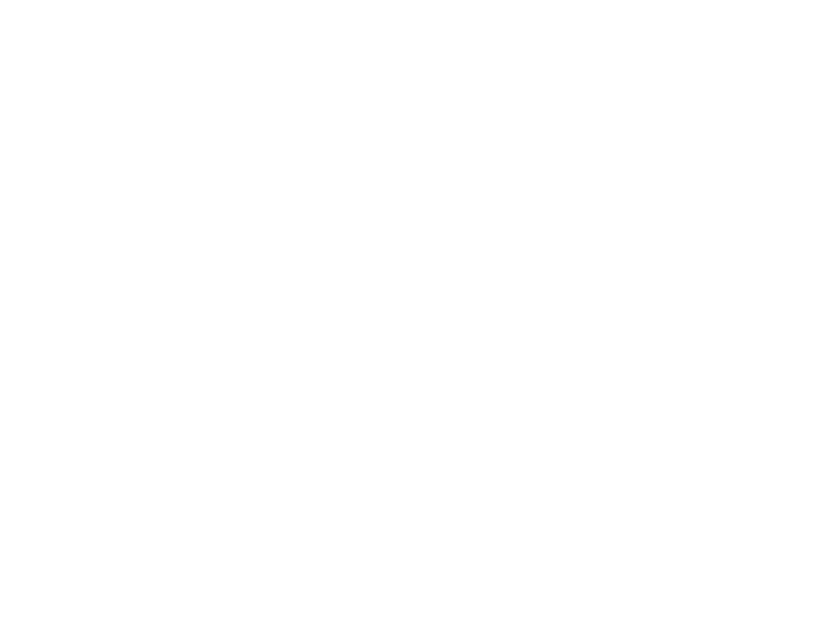
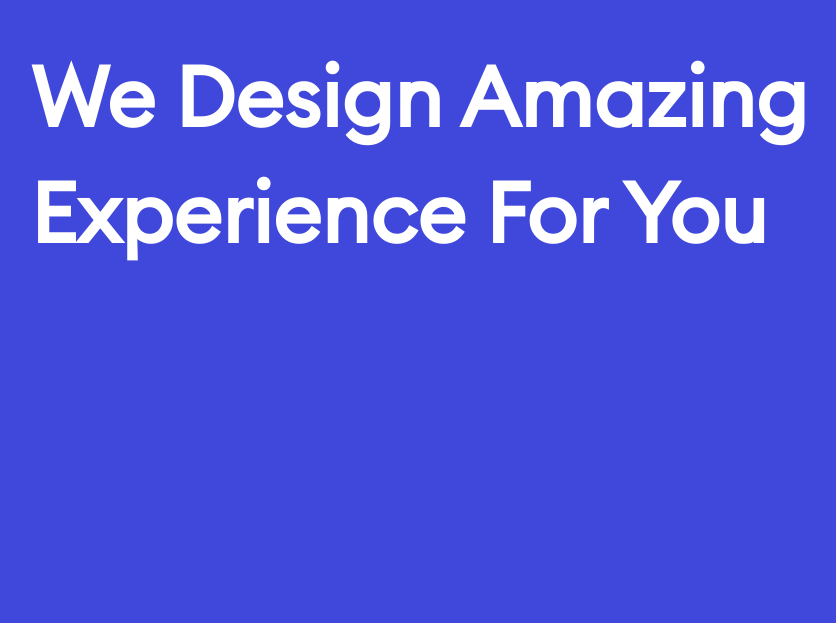
Before and after one commit to krishna-sdp/trying, a Next.js app: page / in a window 1280 px wide. Shown: the part 177-800 px from the top of the page, without its empty margins (221-1057 px from the left). Built offline with nearby package versions, Linux system fonts and the light colour scheme.

Commit message:
code update

```diff
--- a/components/Home/Banners.js
+++ b/components/Home/Banners.js
@@ -10,7 +10,11 @@ import { ScrollTrigger } from "gsap/dist/ScrollTrigger";
 // gsap.registerPlugin(ScrollTrigger);
 
 export default function Banners() {
-  gsap.registerPlugin(ScrollTrigger);
+  if (typeof window !== "undefined") {
+    gsap.registerPlugin(ScrollTrigger);
+  }
+
+
   const scrollPosition = useScrollPosition();
 
   const [colourState, setcolourState] = useState("bg-blue-theme");
--- a/styles/styles.scss
+++ b/styles/styles.scss
@@ -18,7 +18,7 @@
 @import "components/header";
 @import "components/form";
 @import "components/ourValue";
-// @import "components/banners";
+@import "components/banners";
 @import "components/common";
 @import "components/whatwedobest";
 @import "components/workoverview";
```
